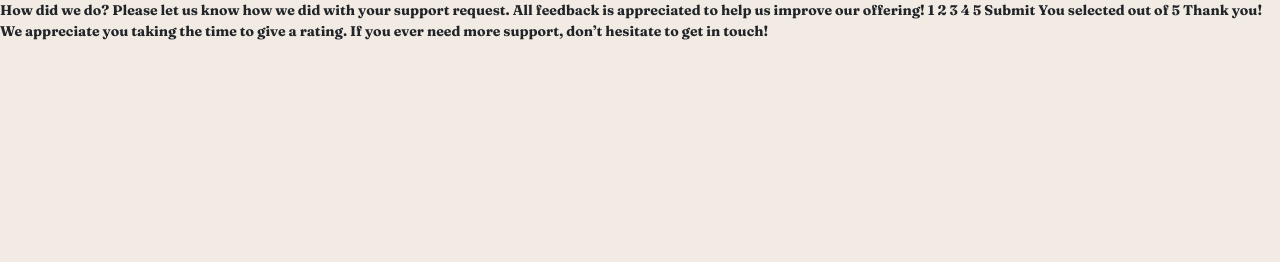
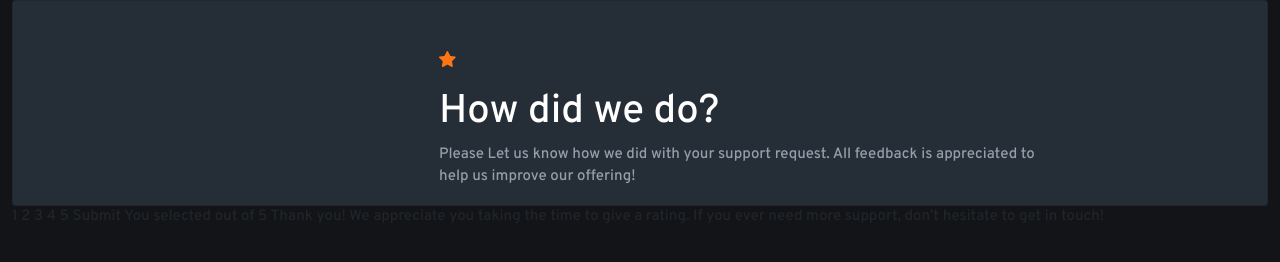
Before and after one commit to Njabz-1/interactive-rating-component-main, a plain HTML site: page index.html in a window 1280 px wide. Drawn offline with nearby package versions, Linux system fonts and the light colour scheme.

Commit message:
Added some styling, struggling to center the card

```diff
--- a/index.html
+++ b/index.html
@@ -1,29 +1,45 @@
 <!DOCTYPE html>
 <html lang="en">
+
 <head>
   <meta charset="UTF-8">
   <meta name="viewport" content="width=device-width, initial-scale=1.0">
   <link rel="icon" type="image/png" sizes="32x32" href="./images/favicon-32x32.png">
-  <link rel="stylesheet" href="https://maxcdn.bootstrapcdn.com/bootstrap/4.0.0/css/bootstrap.min.css" integrity="sha384-Gn5384xqQ1aoWXA+058RXPxPg6fy4IWvTNh0E263XmFcJlSAwiGgFAW/dAiS6JXm" crossorigin="anonymous">
+  <link href="https://cdn.jsdelivr.net/npm/bootstrap@5.0.2/dist/css/bootstrap.min.css" rel="stylesheet" integrity="sha384-EVSTQN3/azprG1Anm3QDgpJLIm9Nao0Yz1ztcQTwFspd3yD65VohhpuuCOmLASjC" crossorigin="anonymous">
   <title>Frontend Mentor | Interactive rating component</title>
   <link rel="stylesheet" href="/style/style.css">
 </head>
-<body>
 
-  How did we do?
-
-  Please let us know how we did with your support request. All feedback is appreciated
-  to help us improve our offering!
+<body class="d-flex flex-column">
+  <div class="container-fluid">
+    <div class="card">
+      <div class="row">
+        <div class="col-md-6 offset-md-4 mt-5 ">
+          <img src="images\icon-star.svg" alt="star" class="img-fluid" style="max-width:3%;">
+        </div>
+      </div>
+      <div class="row">
+        <div class="col-md-6 offset-md-4 mt-3">
+          <h1>How did we do?</h1>
+        </div>
+      </div>
+      <div class="row">
+        <div class="col-md-6 offset-md-4">
+          <p> Please Let us know how we did with your support request.
+            All feedback is appreciated to help us improve our offering!</p>
+        </div>
+      </div>
+    </div>
 
     1 2 3 4 5
 
     Submit
-
     <!-- Rating state end -->
 
     <!-- Thank you state start -->
 
-  You selected <!-- Add rating here --> out of 5
+    You selected
+    <!-- Add rating here --> out of 5
 
     Thank you!
 
@@ -32,6 +48,7 @@
 
 
 
+  </div>
+</body>
 
-</body>
 </html>
--- a/style/style.css
+++ b/style/style.css
@@ -1,5 +1,4 @@
-@import url('https://fonts.googleapis.com/css2?family=Montserrat:wght@500&display=swap');
-@import url('https://fonts.googleapis.com/css2?family=Fraunces:opsz,wght@9..144,700&display=swap');
+@import url('https://fonts.googleapis.com/css2?family=Overpass:wght@500&display=swap');
 
 * {
     margin: 0;
@@ -9,19 +8,35 @@
 
 :root {
     /* ## Colors */
-    --Dark-Cyan: hsl(158, 36%, 37%);
-    --Cream: hsl(30, 38%, 92%);
-    --Very-dark-blue: hsl(212, 21%, 14%);
-    --Dark-grayish-blue: hsl(228, 12%, 48%);
+    --Orange: hsl(25, 97%, 53%);
+    --Light-Grey: hsl(217, 12%, 63%);
+    --Medium-Grey: hsl(216, 12%, 54%);
+    --Dark-Blue: hsl(213, 19%, 18%);
+    --Very-Dark-Blue: hsl(216, 12%, 8%);
     --White: hsl(0, 0%, 100%);
-    --Darker-Cyan: hsl(157, 67%, 8%);
 }
 
 
 body {
-    font-family: 'Fraunces', sans-serif;
-    font-size: 14px;
-    background: var(--Cream);
+    font-family: 'Overpass', sans-serif;
+    font-size: 15px;
+    background: var(--Very-Dark-Blue);
     /* height: calc(100vh -1px); */
     /* margin: 1.25rem; */
 }
+
+.no-padding {
+    padding:0;
+}
+
+.card {
+    background-color: var(--Dark-Blue);
+}
+
+h1 {
+    color: var(--White);
+}
+
+p {
+    color: var(--Light-Grey);
+}
```
Lines whose indentation alone changed are shown as unchanged.
